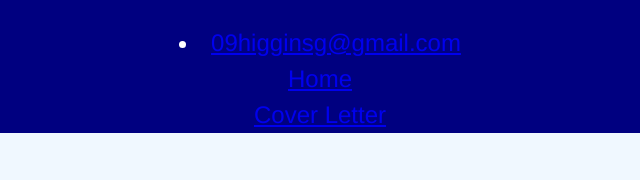
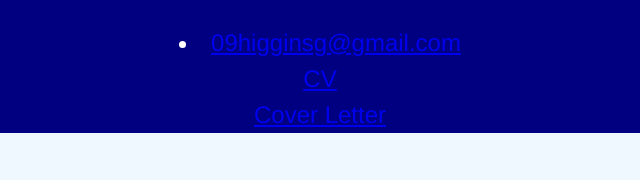
Before and after one commit to 09higginsg/09higginsg.github.io, a plain HTML site: page index.html in a window 1280 px wide. Shown: the part 783-963 px from the top of the page, 320-960 px from the left. Drawn offline with Linux system fonts and the light colour scheme.

Commit message:
Update index.html

```diff
--- a/index.html
+++ b/index.html
@@ -13,7 +13,7 @@
 					<H3>Co.Clare</H3>
 						<H3>Tel: (083) 0544593</H3>
 					<li><a href="mailto:09higginsg@gmail.com">09higginsg@gmail.com</a></li>
-		<div class="link"><a href="index.html">Home</a></div>
+		<div class="link"><a href="index.html">CV</a></div>
 		<div class="link"><a href="Cover/Cover.html">Cover Letter</a></div>
 
 				</div>
```
